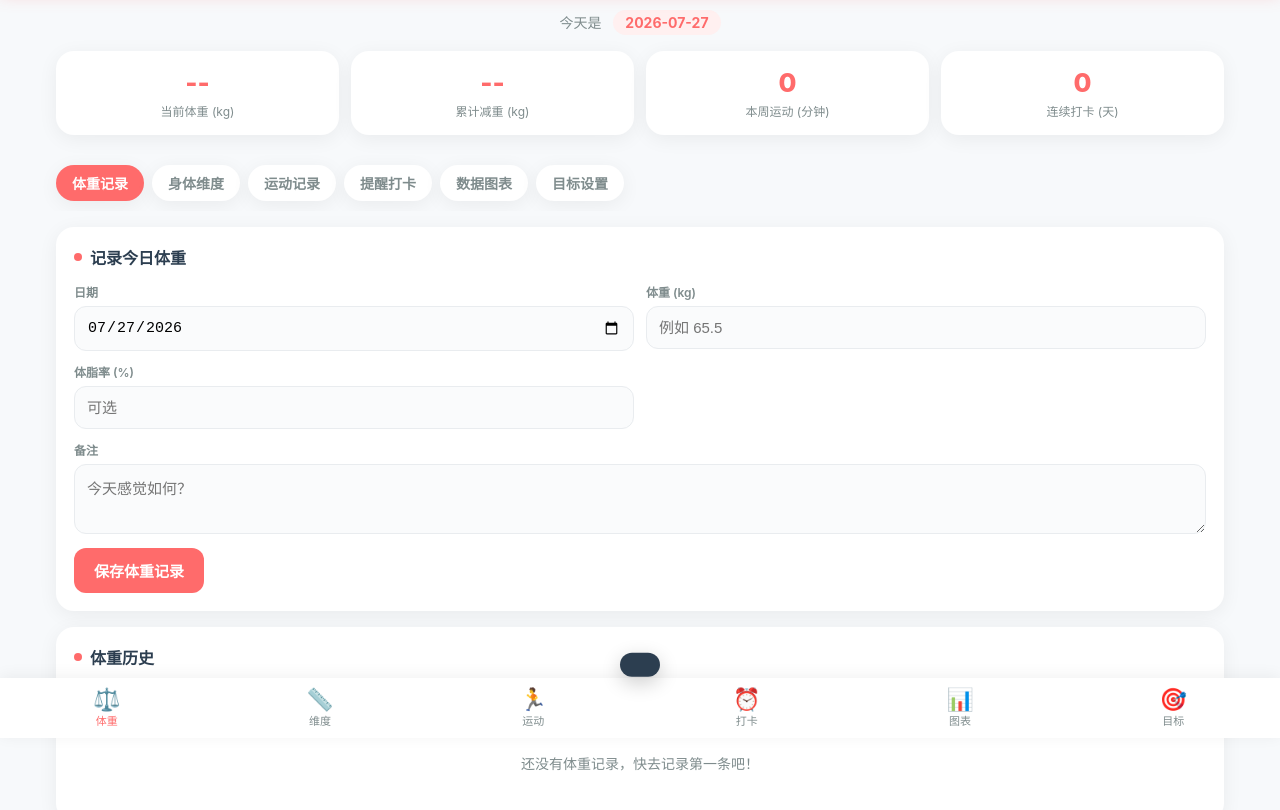
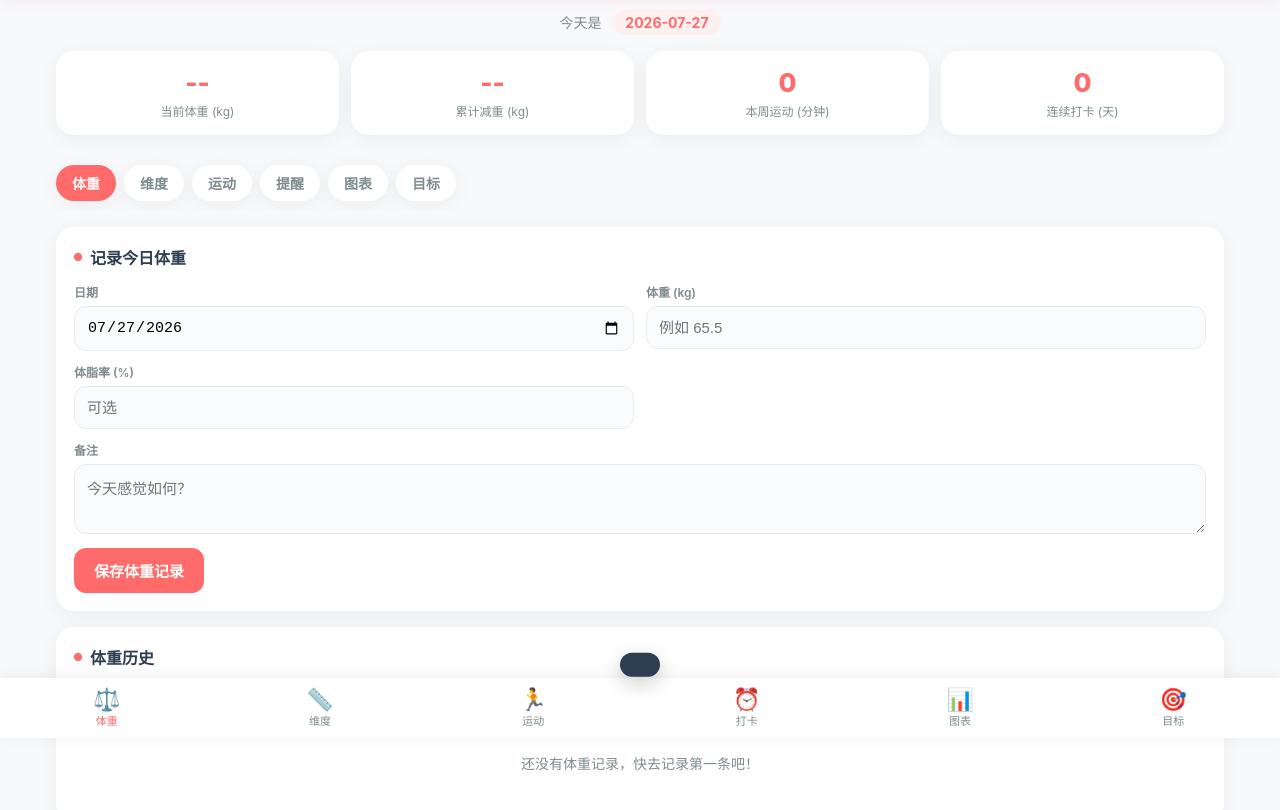
Before and after one commit to 00syl/jianfei-daka, a plain HTML site: page index.html in a window 1280 px wide. Shown: the part 62-872 px from the top of the page. Drawn offline with nearby package versions, Linux system fonts and the light colour scheme.

Commit message:
优化移动端Tab文字显示

```diff
--- a/index.html
+++ b/index.html
@@ -813,12 +813,12 @@
 
     <nav class="tab-bar">
       <div class="tab-list">
-        <button class="tab-btn active" data-tab="weight">体重记录</button>
-        <button class="tab-btn" data-tab="measurements">身体维度</button>
-        <button class="tab-btn" data-tab="exercise">运动记录</button>
-        <button class="tab-btn" data-tab="reminders">提醒打卡</button>
-        <button class="tab-btn" data-tab="charts">数据图表</button>
-        <button class="tab-btn" data-tab="goals">目标设置</button>
+        <button class="tab-btn active" data-tab="weight">体重</button>
+        <button class="tab-btn" data-tab="measurements">维度</button>
+        <button class="tab-btn" data-tab="exercise">运动</button>
+        <button class="tab-btn" data-tab="reminders">提醒</button>
+        <button class="tab-btn" data-tab="charts">图表</button>
+        <button class="tab-btn" data-tab="goals">目标</button>
       </div>
     </nav>
 
```
Also changed, not shown: 1 other file.
